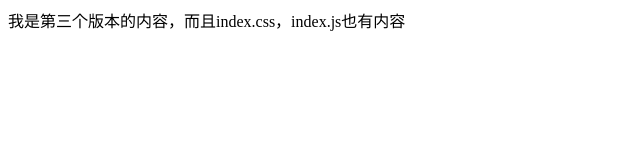
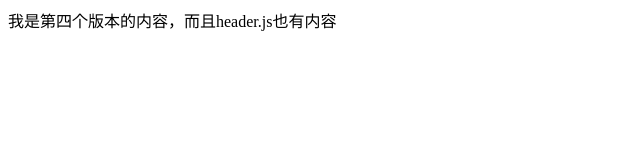
Before and after one commit to Cathy-1215/nz1907-1, a plain HTML site: page index.html in a window 1280 px wide. Shown: the whole page, without its empty margins (0-640 px from the left). Drawn offline with Linux system fonts and the light colour scheme.

Commit message:
我是第四个版本

```diff
--- a/index.html
+++ b/index.html
@@ -6,6 +6,6 @@
     <title>Document</title>
 </head>
 <body>
-    我是第三个版本的内容，而且index.css，index.js也有内容
+    我是第四个版本的内容，而且header.js也有内容
 </body>
 </html>
--- a/js/header.js
+++ b/js/header.js
@@ -0,0 +1 @@
+console.log("我是新内容")
```
